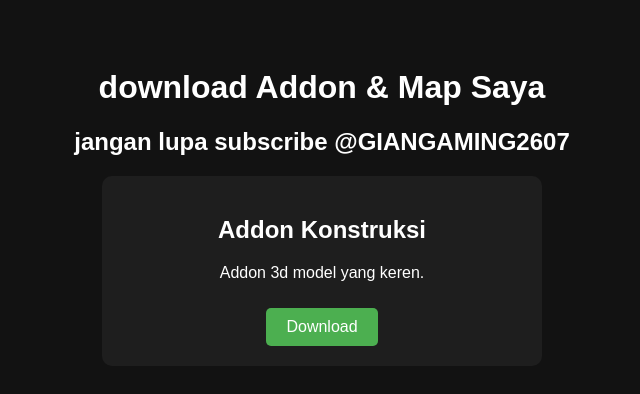
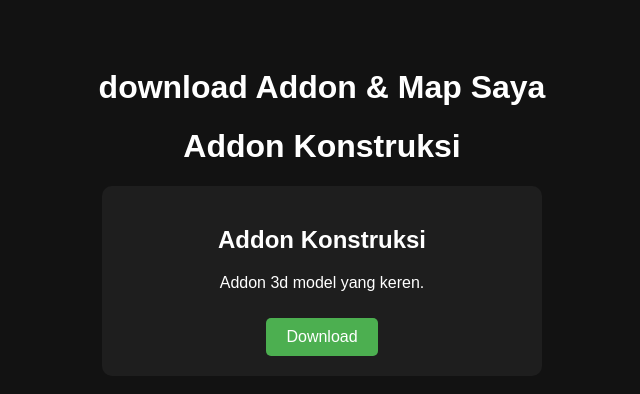
Before and after one commit to giangaming2607/web-gue, a plain HTML site: page index.html in a window 1280 px wide. Shown: the whole page, without its empty margins (318-958 px from the left). Drawn offline with Linux system fonts and the light colour scheme.

Commit message:
Update index.html

```diff
--- a/index.html
+++ b/index.html
@@ -32,7 +32,7 @@
 <body>
 
 <h1>download Addon & Map Saya</h1>
-<h2>jangan lupa subscribe @GIANGAMING2607</h2>
+<h1 class="Subscribe Chanel @GIANGAMING2607">Addon Konstruksi</h1>
 
 <div class="card">
     <h2>Addon Konstruksi</h2>
```
